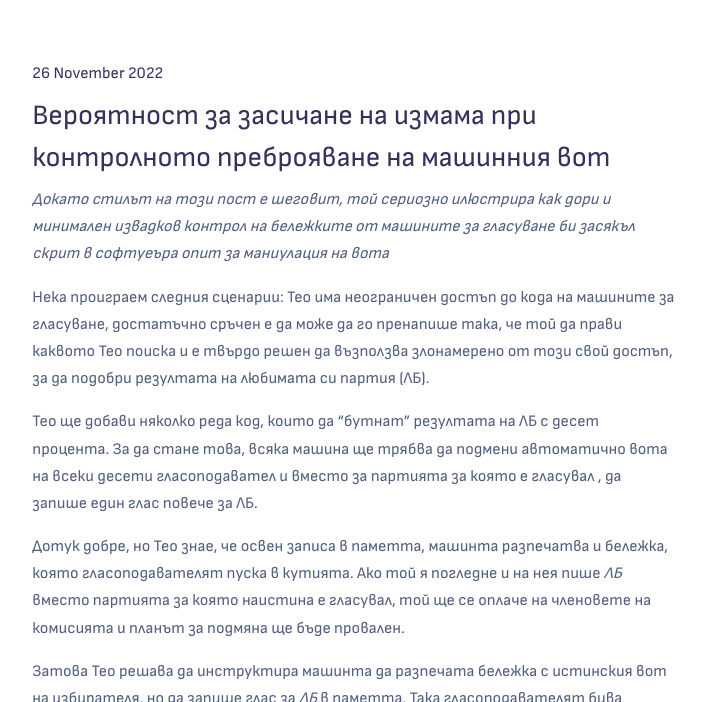
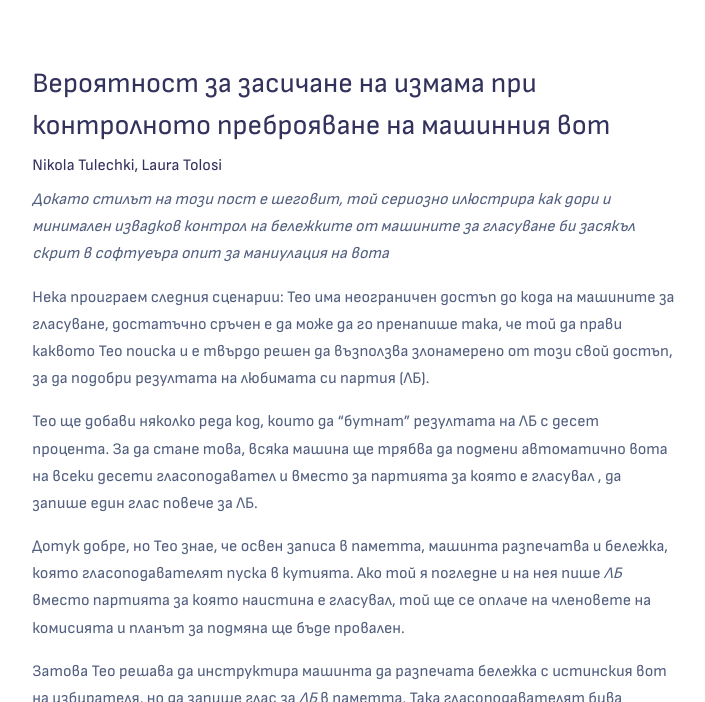
Before and after one commit to data-for-good-bg/data-for-good-bg.github.io, a Jekyll site: the page built from bg/_posts/2022-11-26-machine-fraud-prob.md, in a window 1280 px wide and 900 px high, scrolled down 706 px, cut to the strip 198-900 px from the top of the window. Shown: the whole strip, without its empty margins (286-991 px from the left). Built offline with Jekyll 4.4.1, drawn with Linux system fonts in a browser that asks for light colours; nearby versions of some CDN libraries; formulas are drawn with MathJax 3; a script that is not in the unit is left out.

Commit message:
fraud blogpost

```diff
--- a/_layouts/post.html
+++ b/_layouts/post.html
@@ -29,8 +29,8 @@ layout: default
   <div class="container">
     <div class="row">
       <div class="col-md-8 ml-auto mr-auto">
-        <h6 class="category">{{ page.date | date_to_long_string }}</h6>
         <h3 class="title">{{ page.title }}</h3>
+        <h6 class="category">{{ page.author }}</h6>
         <article class="blog-post">
           {{ page.content }}
         </article>
--- a/bg/_posts/2022-11-26-machine-fraud-prob.md
+++ b/bg/_posts/2022-11-26-machine-fraud-prob.md
@@ -3,7 +3,7 @@ title: Вероятност за засичане на измама при ко
 date: 2022-11-26 00:00:00
 description: Колко избирателни секции трябва да се проверят за да се засече скрита в кода на машините манипулация на вота?
 featured_image: /assets/img/elections.png
-author: Laura Tolosi & Nikola Tulechki
+author: Nikola Tulechki, Laura Tolosi
 lang: bg
 use_math: true
 ---
```
